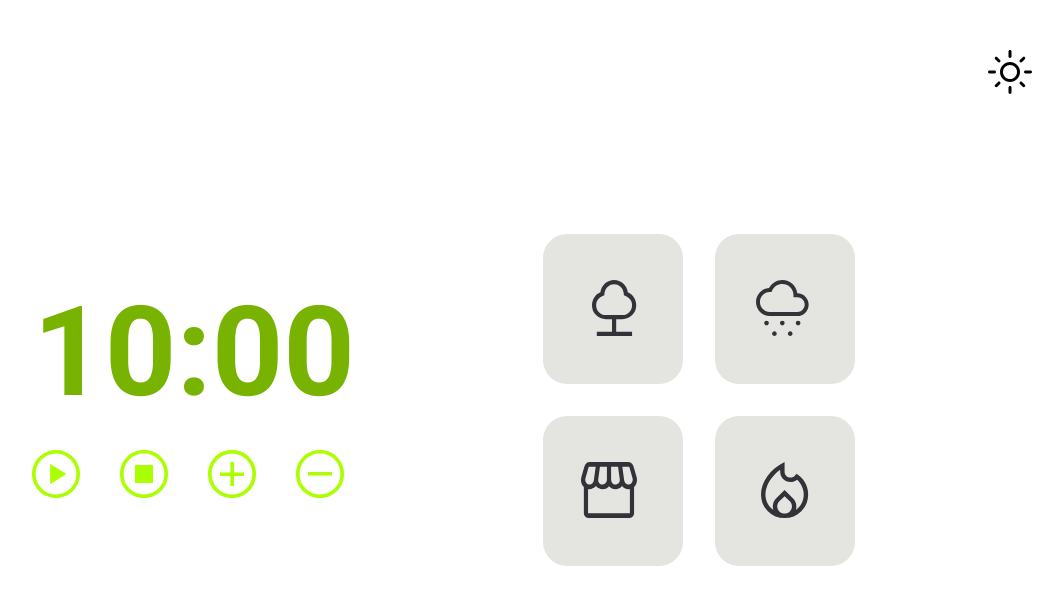
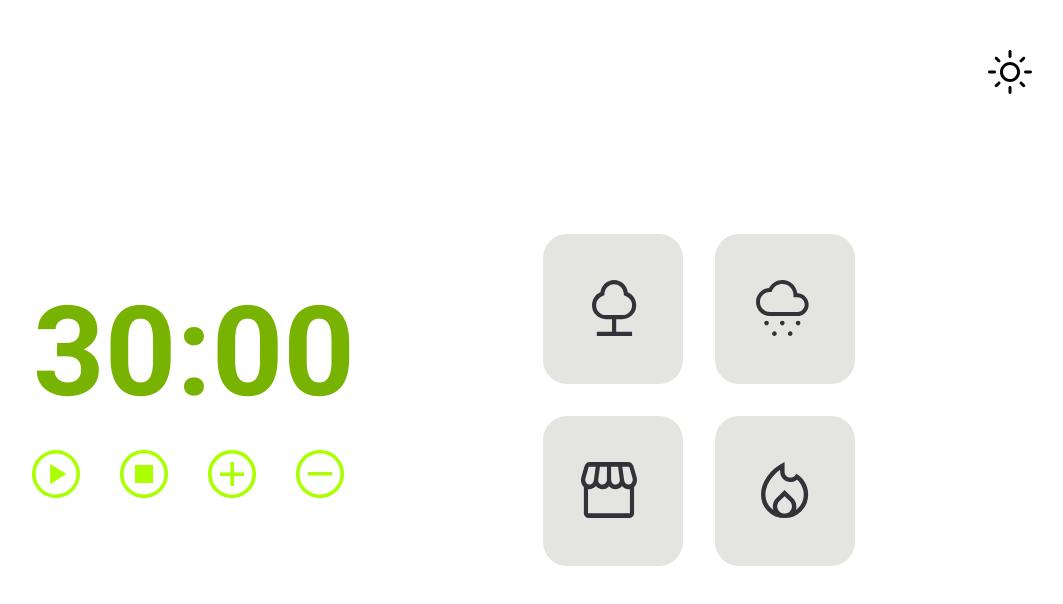
Before and after one commit to marciosouzaa/FocusTimer2.0, a plain HTML site: page index.html in a window 1280 px wide. Shown: the whole page, without its empty margins (196-1259 px from the left). Drawn offline with Linux system fonts and the light colour scheme.

Commit message:
Update index.html

```diff
--- a/index.html
+++ b/index.html
@@ -20,7 +20,7 @@
     <main>
       <div class="container1">
         <div class="timer">
-          <span class="minutes">10</span>
+          <span class="minutes">30</span>
           <span>:</span>
           <span class="seconds">00</span>
         </div>
```
